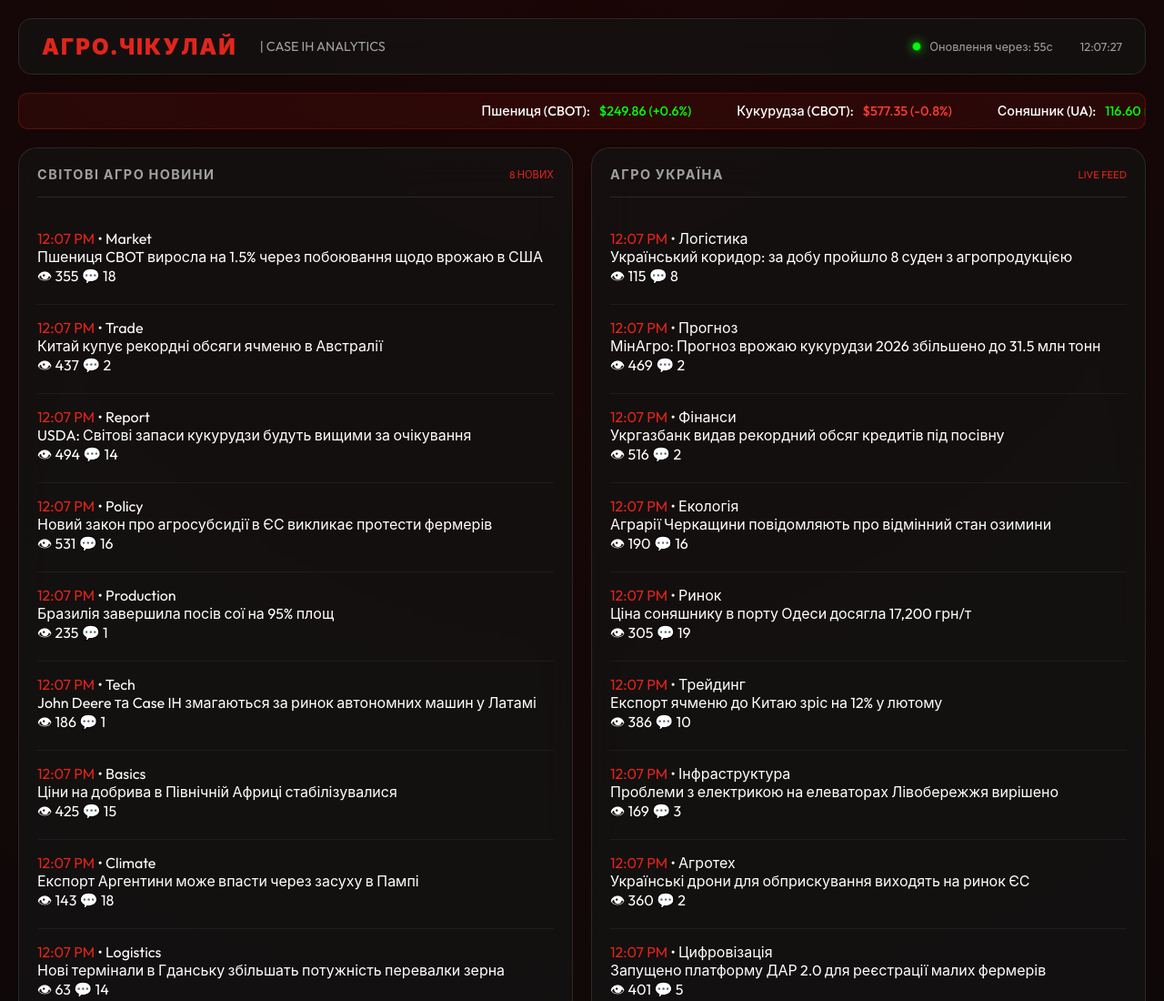
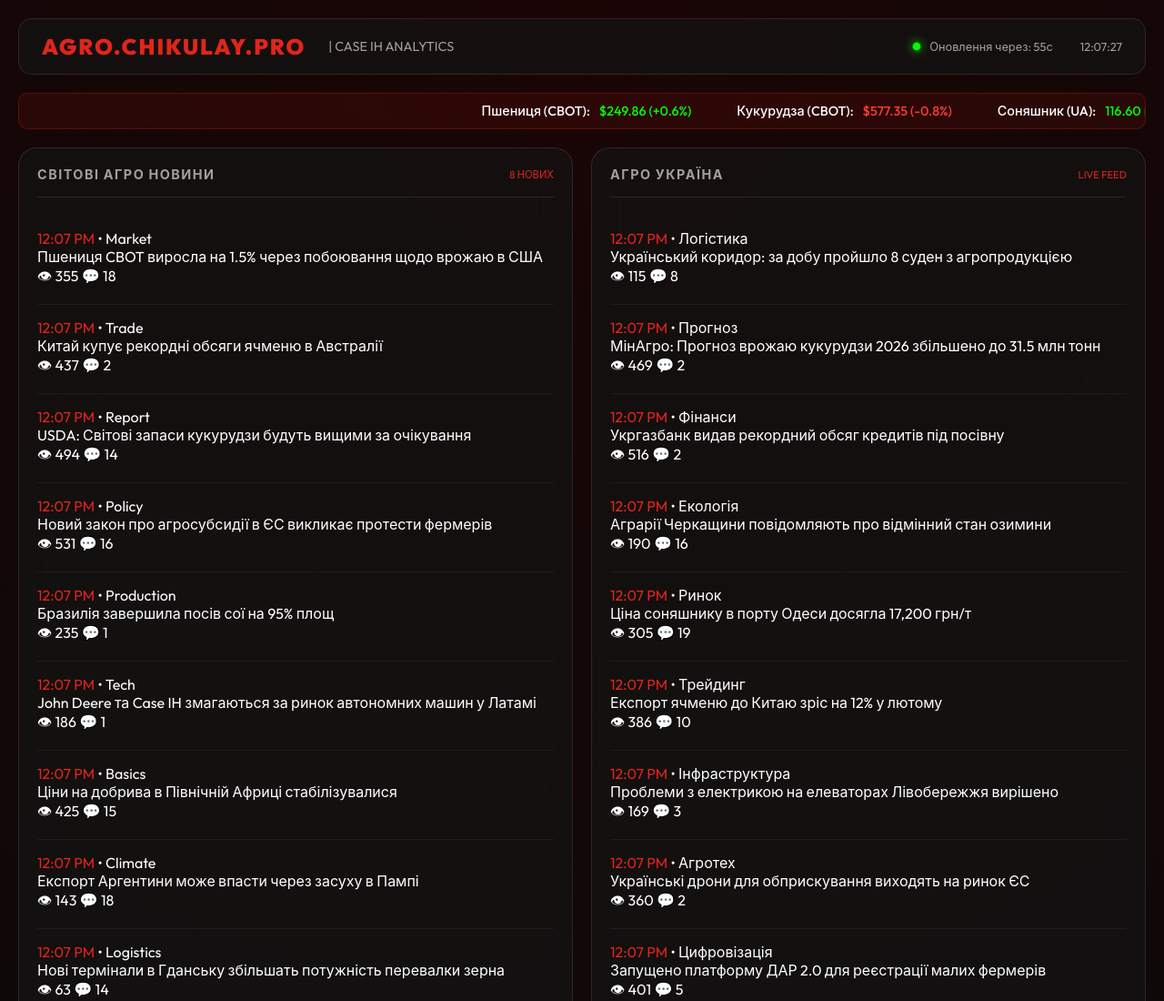
Before and after one commit to lavandaaudit/agro.chikulay.pro, a plain HTML site: page index.html in a window 1280 px wide. Shown: the top 1100 px of the page at 91% size. Drawn offline with Linux system fonts and the light colour scheme; no server answers.

Commit message:
Update index.html

```diff
--- a/index.html
+++ b/index.html
@@ -17,7 +17,7 @@
     <div class="dashboard">
         <header>
             <div class="brand">
-                <div class="logo">АГРО.ЧІКУЛАЙ</div>
+                <div class="logo">AGRO.CHIKULAY.PRO</div>
                 <div style="color: var(--text-secondary); font-size: 0.9rem; margin-left:10px;">| CASE IH ANALYTICS
                 </div>
             </div>
```
